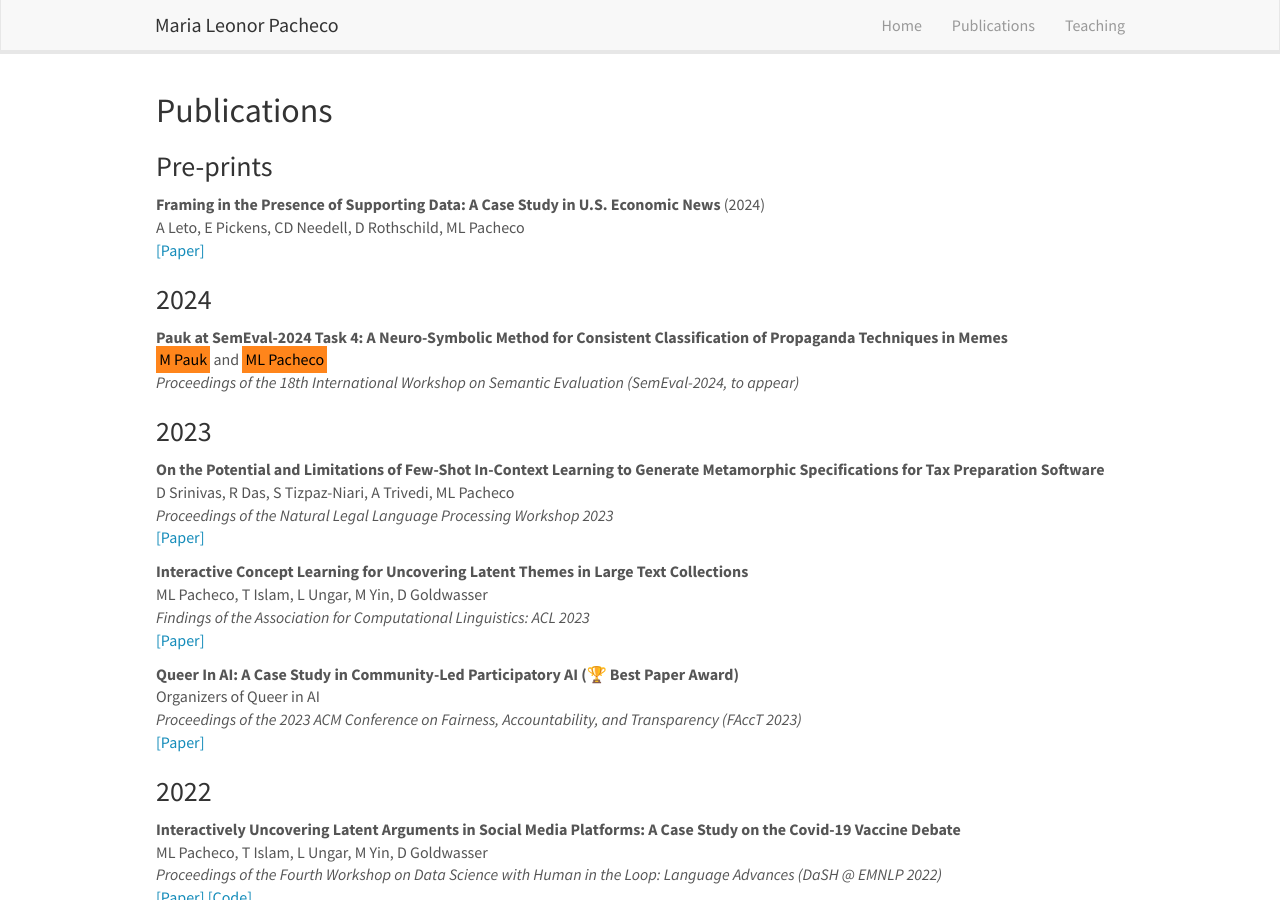
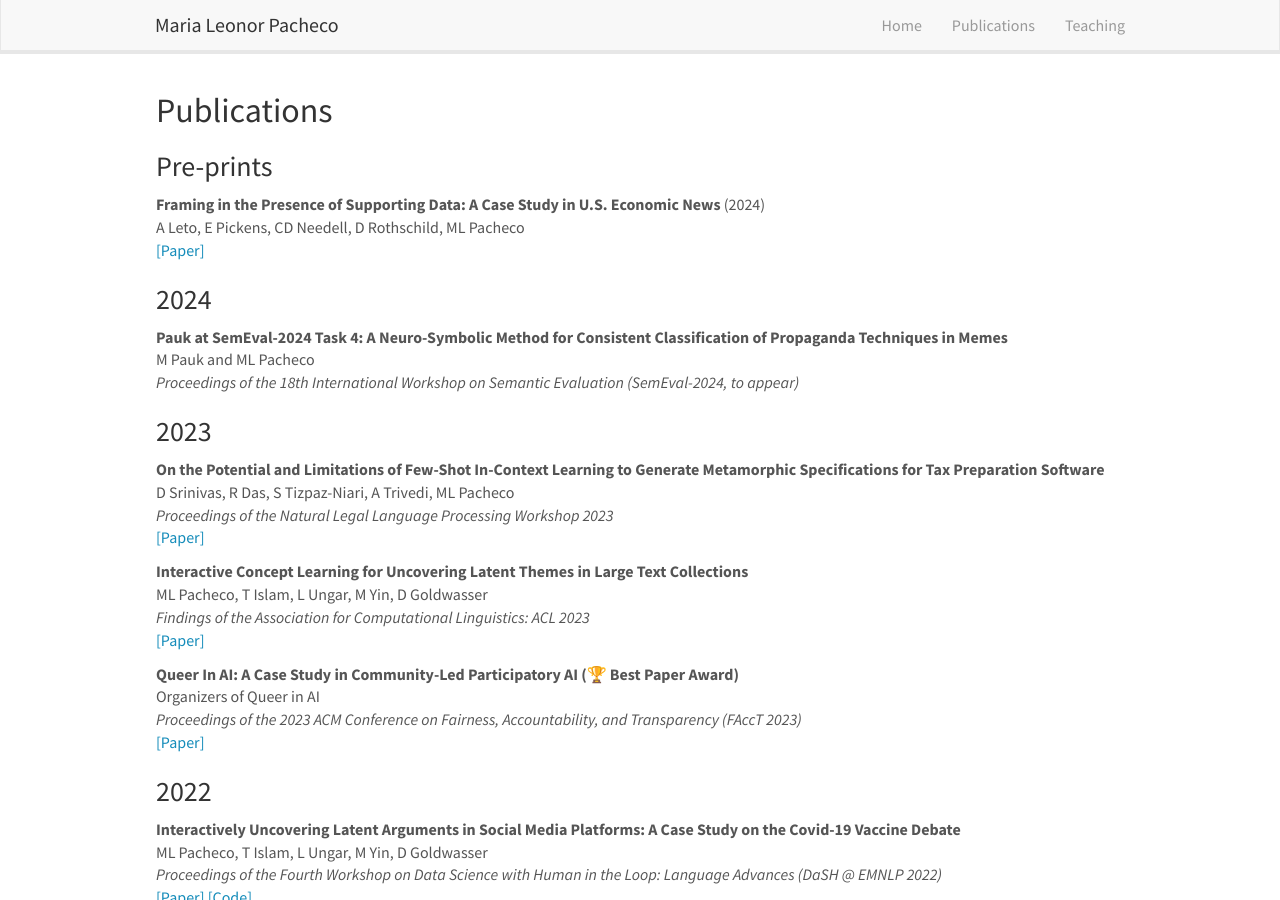
Before and after one commit to mlpacheco/mlpacheco.github.io, a Jekyll site: the page built from _pages/publications.md, in a window 1280 px wide and 900 px high. Built offline with Jekyll 4.4.1, drawn with Linux system fonts in a browser that asks for light colours; nearby versions of some CDN libraries.

```diff
--- a/_data/publist_2024.yml
+++ b/_data/publist_2024.yml
@@ -1,5 +1,5 @@
 - title: "Pauk at SemEval-2024 Task 4: A Neuro-Symbolic Method for Consistent Classification of Propaganda Techniques in Memes"
-  authors: <mark>M Pauk</mark> and <mark>ML Pacheco</mark>
+  authors: M Pauk and ML Pacheco
   venue: "Proceedings of the 18th International Workshop on Semantic Evaluation (SemEval-2024, to appear)"
   highlight: 0
   year: 2024
```
